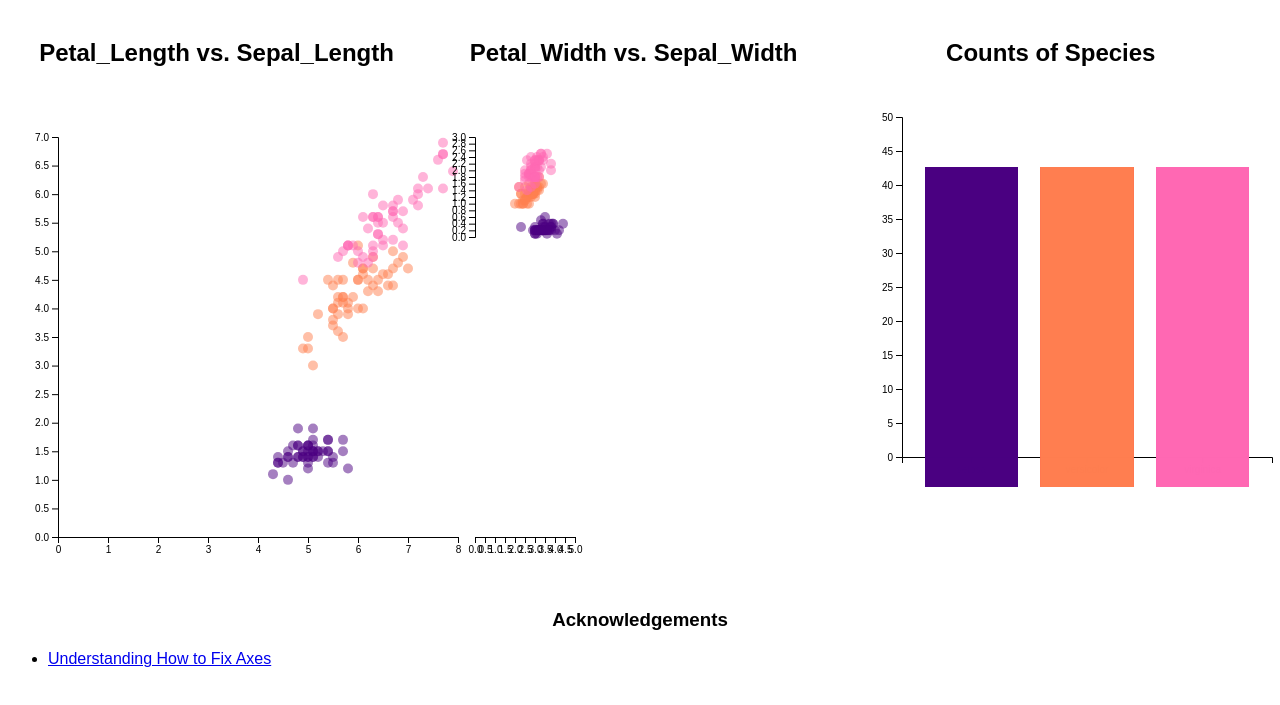
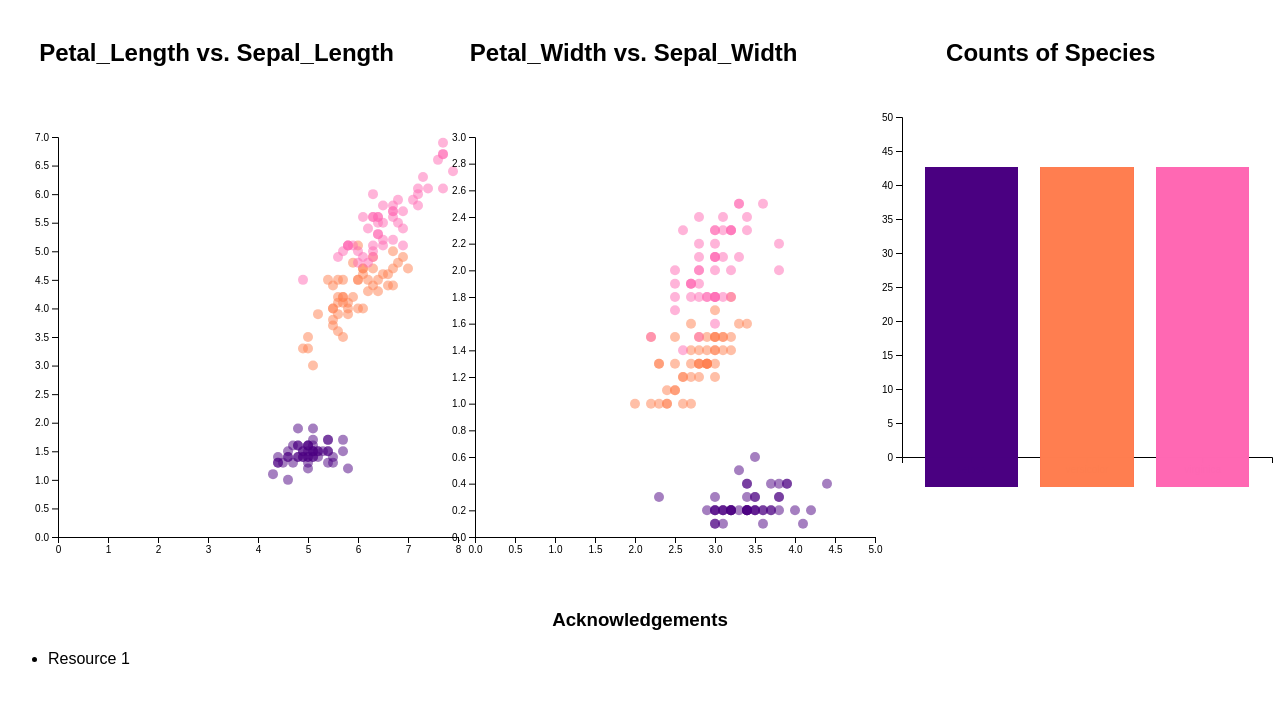
Before and after one commit to DS4200-S23-Class/hw-06-jenny-and-jethro-1, a plain HTML site: page index.html in a window 1280 px wide. Shown: the part 61-766 px from the top of the page. Drawn offline with Linux system fonts and the light colour scheme.

Commit message:
fixed 2nd plot

```diff
--- a/index.html
+++ b/index.html
@@ -52,7 +52,7 @@
     <!-- Listing the resources used -->
     <div id="ack">
         <ul>
-            <li><a href="https://www.d3indepth.com/scales/">Understanding How to Fix Axes</a></li>
+            <li>Resource 1</li>
 
         </ul>
     </div>
--- a/main.js
+++ b/main.js
@@ -84,12 +84,12 @@ function build_interactive_plots() {
     // Scale X
     const X2_SCALE = d3.scaleLinear()
                        .domain([0, (MAX_X2 + 1)]) // add some padding
-                       .range([0, (MAX_Y2 * 50)]);
+                       .range([0, SCATTER_VIS_WIDTH]);
 
     // Scale Y
     const Y2_SCALE = d3.scaleLinear()
                       .domain([0, (MAX_Y2 + 1)])
-                      .range([(MAX_Y2 * 50), 0]);
+                      .range([SCATTER_VIS_HEIGHT, 0]);
 
     // Plot points on scatter plot
     FRAME2.selectAll("points")
```
